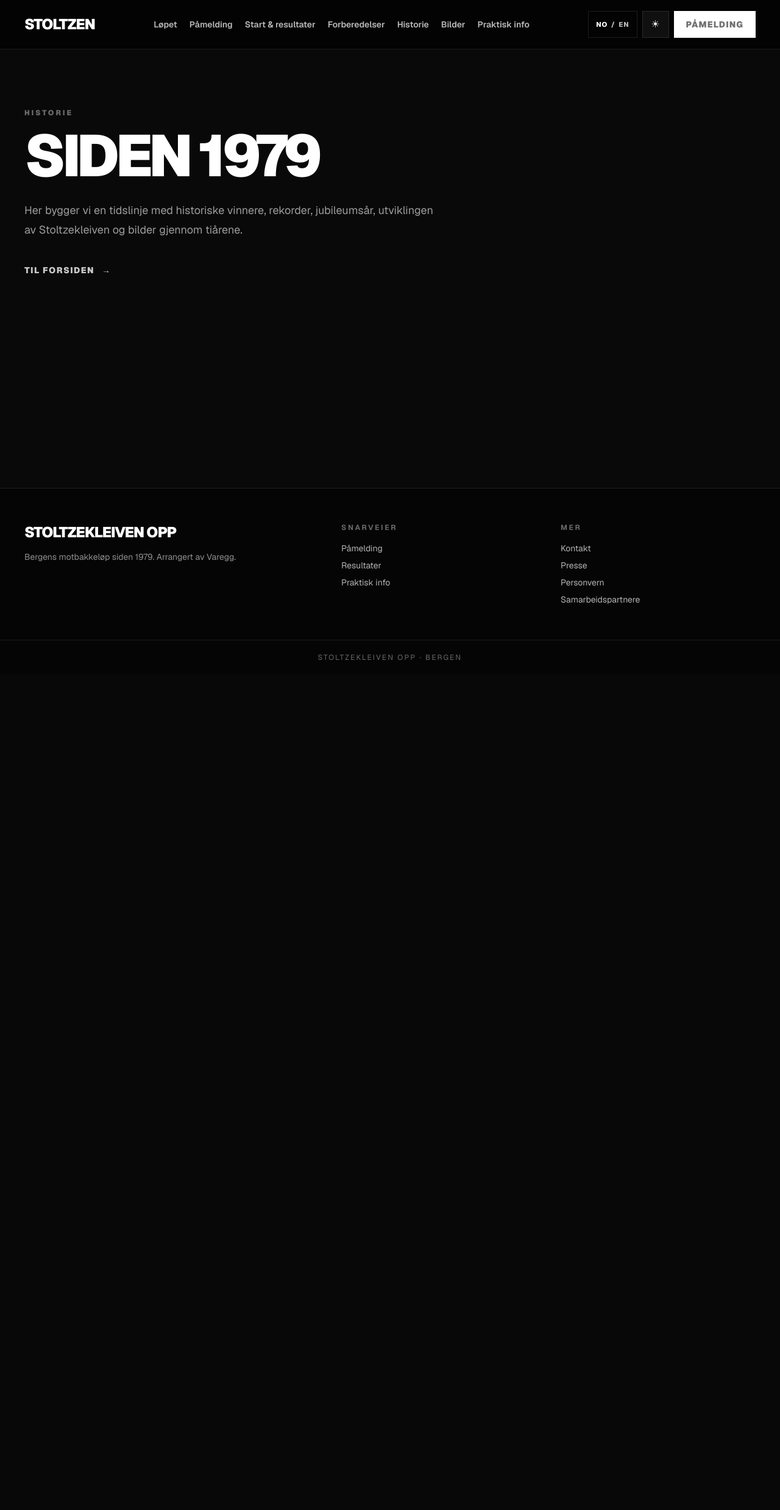
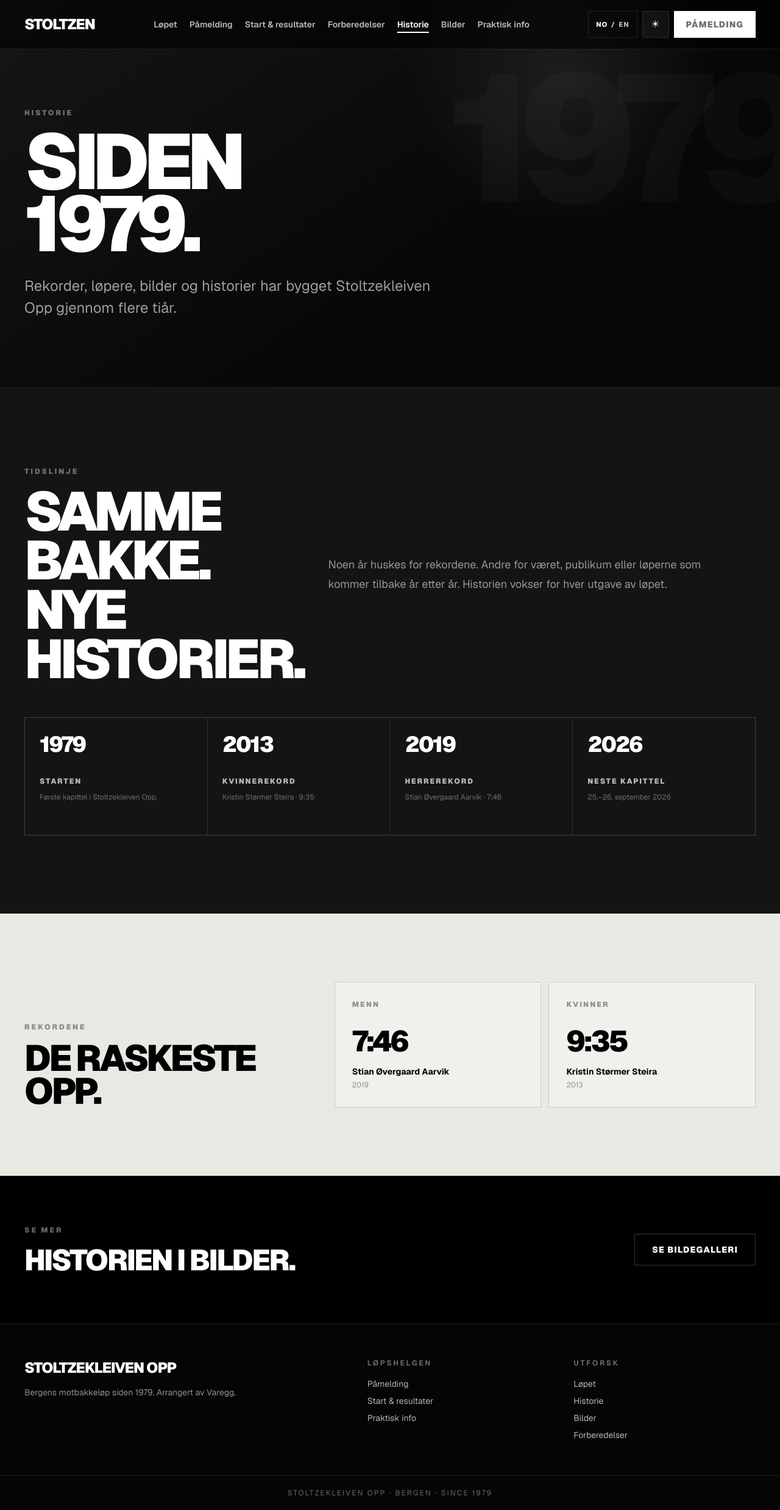
Before and after one commit to PMariusf/stoltzen, a Next.js app: page /historie in a window 1280 px wide. Shown: the whole page at 61% size. Before the commit the page ends 1106 px from the top, so only its background shows below. Built offline with nearby package versions, Linux system fonts and the light colour scheme.

Commit message:
Polish core pages for presentation

```diff
--- a/src/app/globals.css
+++ b/src/app/globals.css
@@ -75,8 +75,15 @@
   color: var(--nav-muted);
 }
 
-.nav-link:hover {
+.nav-link:hover,
+.nav-link.is-active {
   color: var(--nav-fg);
+}
+
+.nav-link.is-active {
+  text-decoration: underline;
+  text-decoration-thickness: 2px;
+  text-underline-offset: 0.45rem;
 }
 
 .nav-control,
@@ -139,7 +146,8 @@
   border-color: var(--nav-border);
 }
 
-.mobile-nav-link:hover {
+.mobile-nav-link:hover,
+.mobile-nav-link.is-active {
   color: var(--nav-fg);
   background: color-mix(in srgb, var(--nav-fg) 5%, transparent);
 }
--- a/src/app/historie/page.tsx
+++ b/src/app/historie/page.tsx
@@ -1,5 +1,149 @@
-import ContentPage from "@/components/layout/ContentPage";
+import type { Metadata } from "next";
+import Link from "next/link";
+import { event } from "@/data/event";
+
+export const metadata: Metadata = {
+  title: "Historie",
+  description:
+    "Historien til Stoltzekleiven Opp – fra 1979 til dagens løp, med rekorder, løpere og milepæler.",
+};
+
+const milestones = [
+  {
+    year: String(event.stats.since),
+    title: "Starten",
+    text: "Første kapittel i Stoltzekleiven Opp.",
+  },
+  {
+    year: String(event.records.women.year),
+    title: "Kvinnerekord",
+    text: `${event.records.women.name} · ${event.records.women.time}`,
+  },
+  {
+    year: String(event.records.men.year),
+    title: "Herrerekord",
+    text: `${event.records.men.name} · ${event.records.men.time}`,
+  },
+  {
+    year: String(event.year),
+    title: "Neste kapittel",
+    text: event.dateLabel,
+  },
+];
 
 export default function HistoryPage() {
-  return <ContentPage eyebrow="Historie" title="Siden 1979" description="Her bygger vi en tidslinje med historiske vinnere, rekorder, jubileumsår, utviklingen av Stoltzekleiven og bilder gjennom tiårene." />;
+  return (
+    <main className="bg-[#080808] text-white">
+      <section className="relative overflow-hidden border-b border-white/10">
+        <div className="absolute inset-0 bg-[radial-gradient(circle_at_72%_20%,rgba(255,255,255,0.08),transparent_24%),linear-gradient(145deg,#161616,#070707_62%)]" />
+        <div className="pointer-events-none absolute -right-8 top-20 hidden select-none text-[23vw] font-black leading-none tracking-[-0.09em] text-white/[0.025] lg:block">
+          1979
+        </div>
+
+        <div className="relative mx-auto max-w-7xl px-5 pb-20 pt-36 sm:px-6 md:px-10 md:pb-28 md:pt-44">
+          <p className="section-kicker">Historie</p>
+          <h1 className="mt-5 max-w-5xl text-[clamp(4rem,10vw,8.5rem)] font-black uppercase leading-[0.8] tracking-[-0.075em]">
+            Siden
+            <br />
+            1979.
+          </h1>
+          <p className="mt-8 max-w-2xl text-xl leading-8 text-white/60 md:text-2xl md:leading-9">
+            Rekorder, løpere, bilder og historier har bygget Stoltzekleiven Opp
+            gjennom flere tiår.
+          </p>
+        </div>
+      </section>
+
+      <section className="bg-[#141414]">
+        <div className="mx-auto max-w-7xl px-5 py-20 sm:px-6 md:px-10 md:py-24 lg:py-32">
+          <div className="grid gap-10 lg:grid-cols-[0.75fr_1.25fr] lg:items-center">
+            <div>
+              <p className="section-kicker">Tidslinje</p>
+              <h2 className="section-title mt-4">
+                Samme bakke.
+                <br />
+                Nye historier.
+              </h2>
+            </div>
+            <p className="max-w-2xl text-lg leading-8 text-white/55">
+              Noen år huskes for rekordene. Andre for været, publikum eller
+              løperne som kommer tilbake år etter år. Historien vokser for hver
+              utgave av løpet.
+            </p>
+          </div>
+
+          <div className="mt-14 grid gap-px overflow-hidden border border-white/10 bg-white/10 sm:grid-cols-2 lg:grid-cols-4">
+            {milestones.map((item) => (
+              <article key={item.year} className="min-h-48 bg-[#141414] p-6">
+                <p className="text-4xl font-black tracking-[-0.06em]">
+                  {item.year}
+                </p>
+                <p className="mt-8 text-xs font-black uppercase tracking-[0.16em] text-white/70">
+                  {item.title}
+                </p>
+                <p className="mt-2 text-xs leading-5 text-white/38">
+                  {item.text}
+                </p>
+              </article>
+            ))}
+          </div>
+        </div>
+      </section>
+
+      <section className="bg-[#e9e8e3] text-black">
+        <div className="mx-auto max-w-7xl px-5 py-20 sm:px-6 md:px-10 md:py-24 lg:py-28">
+          <div className="grid gap-12 lg:grid-cols-[0.8fr_1.2fr] lg:items-end">
+            <div>
+              <p className="text-xs font-black uppercase tracking-[0.24em] text-black/40">
+                Rekordene
+              </p>
+              <h2 className="mt-4 text-5xl font-black uppercase leading-[0.9] tracking-[-0.06em] sm:text-6xl">
+                De raskeste
+                <br />
+                opp.
+              </h2>
+            </div>
+
+            <div className="grid gap-3 sm:grid-cols-2">
+              {[
+                ["Menn", event.records.men],
+                ["Kvinner", event.records.women],
+              ].map(([label, record]) => {
+                const item = record as typeof event.records.men;
+                return (
+                  <article key={label as string} className="border border-black/15 bg-white/35 p-7">
+                    <p className="text-xs font-black uppercase tracking-[0.18em] text-black/40">
+                      {label as string}
+                    </p>
+                    <p className="mt-7 text-5xl font-black tracking-[-0.07em]">
+                      {item.time}
+                    </p>
+                    <p className="mt-4 text-sm font-bold">{item.name}</p>
+                    <p className="mt-1 text-xs text-black/40">{item.year}</p>
+                  </article>
+                );
+              })}
+            </div>
+          </div>
+        </div>
+      </section>
+
+      <section className="bg-black">
+        <div className="mx-auto grid max-w-7xl gap-10 px-5 py-16 sm:px-6 sm:py-20 md:px-10 lg:grid-cols-[1fr_auto] lg:items-center">
+          <div>
+            <p className="section-kicker">Se mer</p>
+            <h2 className="mt-4 text-4xl font-black uppercase tracking-[-0.05em] sm:text-5xl">
+              Historien i bilder.
+            </h2>
+          </div>
+          <Link
+            href="/bilder"
+            className="inline-flex min-h-13 items-center justify-center border border-white/20 px-7 text-sm font-black uppercase tracking-[0.08em] text-white transition hover:border-white/60"
+          >
+            Se bildegalleri
+          </Link>
+        </div>
+      </section>
+    </main>
+  );
 }
--- a/src/app/lopet/page.tsx
+++ b/src/app/lopet/page.tsx
@@ -154,7 +154,7 @@
       <section className="bg-[#e9e8e3] text-black">
         <div className="mx-auto max-w-7xl px-6 py-24 md:px-10 lg:py-32">
           <p className="text-xs font-black uppercase tracking-[0.24em] text-black/40">
-            Slik bruker vi løpssiden
+            Dette bør du vite
           </p>
 
           <h2 className="mt-4 max-w-4xl text-5xl font-black uppercase leading-[0.9] tracking-[-0.06em] sm:text-6xl lg:text-7xl">
@@ -210,7 +210,7 @@
       <section className="bg-[#090909]">
         <div className="mx-auto grid max-w-7xl gap-12 px-6 py-24 md:px-10 lg:grid-cols-[1fr_0.8fr] lg:items-end lg:py-28">
           <div>
-            <p className="section-kicker">Neste steg</p>
+            <p className="section-kicker">Før løpsdagen</p>
             <h2 className="section-title mt-4">
               Klar for
               <br />
--- a/src/components/layout/Footer.tsx
+++ b/src/components/layout/Footer.tsx
@@ -9,11 +9,27 @@
   const locale = getLocaleFromPathname(pathname);
   const en = locale === "en";
 
+  const explore = en
+    ? [
+        ["The race", "/en/race"],
+        ["History", "/en/history"],
+        ["Photos", "/en/photos"],
+        ["Preparation", "/en/preparation"],
+      ]
+    : [
+        ["Løpet", "/lopet"],
+        ["Historie", "/historie"],
+        ["Bilder", "/bilder"],
+        ["Forberedelser", "/forberedelser"],
+      ];
+
   return (
     <footer className="site-footer border-t">
-      <div className="mx-auto grid max-w-7xl gap-10 px-6 py-14 md:grid-cols-[1.5fr_1fr_1fr] md:px-10">
+      <div className="mx-auto grid max-w-7xl gap-10 px-5 py-12 sm:px-6 md:grid-cols-[1.4fr_0.8fr_0.8fr] md:px-10 md:py-14">
         <div>
-          <p className="text-2xl font-black uppercase tracking-[-0.04em]">Stoltzekleiven Opp</p>
+          <p className="text-2xl font-black uppercase tracking-[-0.04em]">
+            Stoltzekleiven Opp
+          </p>
           <p className="footer-muted mt-3 max-w-md text-sm leading-6">
             {en
               ? "Bergen's uphill race since 1979. Organised by Varegg."
@@ -23,30 +39,35 @@
 
         <div>
           <p className="footer-heading text-xs font-bold uppercase tracking-[0.22em]">
-            {en ? "Shortcuts" : "Snarveier"}
+            {en ? "Race weekend" : "Løpshelgen"}
           </p>
           <div className="footer-links mt-4 flex flex-col gap-2 text-sm">
-            <Link href={en ? "/en/registration" : "/pamelding"}>{en ? "Registration" : "Påmelding"}</Link>
-            <Link href={en ? "/en/results" : "/resultater"}>{en ? "Results" : "Resultater"}</Link>
-            <Link href={en ? "/en/practical-info" : "/praktisk-info"}>{en ? "Practical info" : "Praktisk info"}</Link>
+            <Link href={en ? "/en/registration" : "/pamelding"}>
+              {en ? "Registration" : "Påmelding"}
+            </Link>
+            <Link href={en ? "/en/results" : "/resultater"}>
+              {en ? "Start & results" : "Start & resultater"}
+            </Link>
+            <Link href={en ? "/en/practical-info" : "/praktisk-info"}>
+              {en ? "Practical info" : "Praktisk info"}
+            </Link>
           </div>
         </div>
 
         <div>
           <p className="footer-heading text-xs font-bold uppercase tracking-[0.22em]">
-            {en ? "More" : "Mer"}
+            {en ? "Explore" : "Utforsk"}
           </p>
           <div className="footer-links mt-4 flex flex-col gap-2 text-sm">
-            <span>{en ? "Contact" : "Kontakt"}</span>
-            <span>{en ? "Press" : "Presse"}</span>
-            <span>{en ? "Privacy" : "Personvern"}</span>
-            <span>{en ? "Partners" : "Samarbeidspartnere"}</span>
+            {explore.map(([label, href]) => (
+              <Link key={href} href={href}>{label}</Link>
+            ))}
           </div>
         </div>
       </div>
 
-      <div className="footer-bottom border-t px-6 py-5 text-center text-xs uppercase tracking-[0.18em]">
-        Stoltzekleiven Opp · Bergen
+      <div className="footer-bottom border-t px-5 py-5 text-center text-xs uppercase tracking-[0.18em] sm:px-6">
+        Stoltzekleiven Opp · Bergen · Since 1979
       </div>
     </footer>
   );
--- a/src/components/layout/Navbar.tsx
+++ b/src/components/layout/Navbar.tsx
@@ -26,7 +26,7 @@
 
         <nav className="hidden items-center gap-5 xl:flex" aria-label={locale === "en" ? "Main menu" : "Hovedmeny"}>
           {navigation.map((item) => (
-            <Link key={item.href} href={item.href} className="nav-link text-sm font-semibold transition">
+            <Link key={item.href} href={item.href} className={`nav-link text-sm font-semibold transition ${pathname === item.href ? "is-active" : ""}`}>
               {item.label}
             </Link>
           ))}
@@ -71,7 +71,7 @@
           <div className="site-menu absolute right-0 top-14 w-[min(88vw,360px)] border p-3 shadow-2xl">
             <nav className="flex flex-col" aria-label={locale === "en" ? "Mobile menu" : "Mobilmeny"}>
               {navigation.map((item) => (
-                <Link key={item.href} href={item.href} className="mobile-nav-link border-b px-4 py-3.5 text-sm font-semibold last:border-b-0">
+                <Link key={item.href} href={item.href} className={`mobile-nav-link border-b px-4 py-3.5 text-sm font-semibold last:border-b-0 ${pathname === item.href ? "is-active" : ""}`}>
                   {item.label}
                 </Link>
               ))}
```
Also changed, not shown: src/app/praktisk-info/page.tsx (+6 -6 lines).
